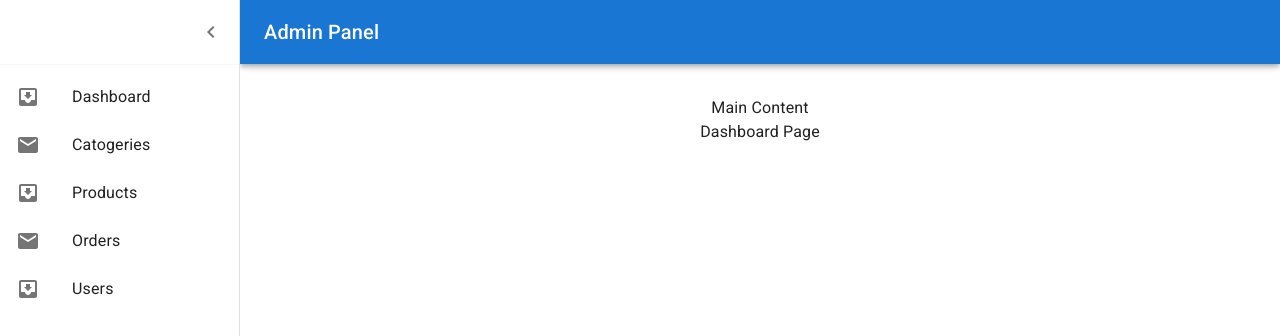
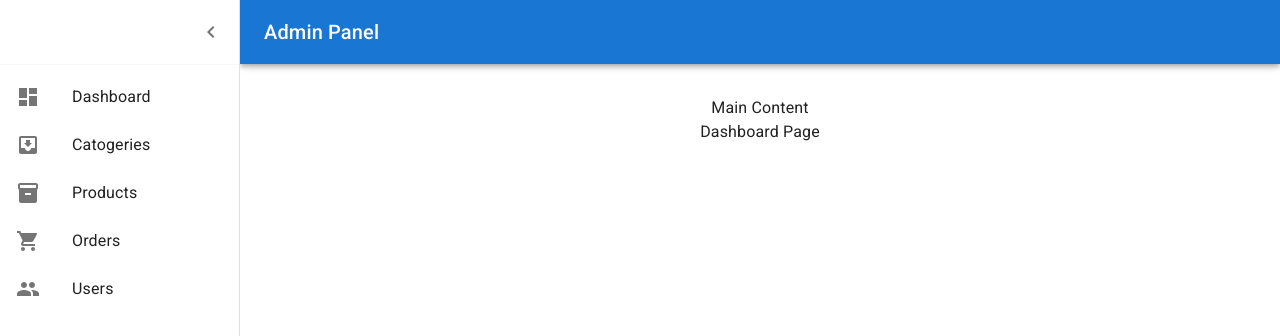
Before and after one commit to sjoshi704/admin-portal-project, a React (Create React App) app: page /pages/dashboard in a window 1280 px wide. Shown: the top 336 px of the page. Built offline with nearby package versions, Linux system fonts and the light colour scheme.

Commit message:
routes declared for sidebar menu

```diff
--- a/src/Pages/PagesComponent.js
+++ b/src/Pages/PagesComponent.js
@@ -21,6 +21,10 @@ import MailIcon from '@mui/icons-material/Mail';
 import Box from "@mui/material/Box";
 import Drawer from '@mui/material/Drawer';
 import DashboardIcon from '@mui/icons-material/Dashboard';
+import PeopleIcon from '@mui/icons-material/People';
+import InventoryIcon from '@mui/icons-material/Inventory';
+import ShoppingCartIcon from '@mui/icons-material/ShoppingCart';
+import MoveToInboxIcon from '@mui/icons-material/MoveToInbox';
 const drawerWidth = 240;
 
 
@@ -85,18 +89,18 @@ export function PagesComponent() {
         <Divider />
         <List>
           {[
-            {title:'Dashboard',route:'dashboard'},
-            {title:'Catogeries',route:'catogeries'},
-            {title:'Products',route:'products'},
-            {title:'Orders',route:'orders'},
-            {title:'Users',route:'users'}
+            {title:'Dashboard',route:'dashboard',icons:<DashboardIcon/>},
+            {title:'Catogeries',route:'catogeries',icons:<MoveToInboxIcon/>},
+            {title:'Products',route:'products',icons:<InventoryIcon/>},
+            {title:'Orders',route:'orders',icons:<ShoppingCartIcon/>},
+            {title:'Users',route:'users',icons:<PeopleIcon/>}
           ].map((obj, index) => (
             <ListItem key={obj.title} disablePadding onClick={()=>{
               navigate(obj.route)
             }}>
               <ListItemButton>
                 <ListItemIcon>
-                  {index % 2 === 0 ? <InboxIcon /> : <MailIcon />}
+                  {obj.icons}
                 </ListItemIcon>
                 <ListItemText primary={obj.title} />
               </ListItemButton>
```
